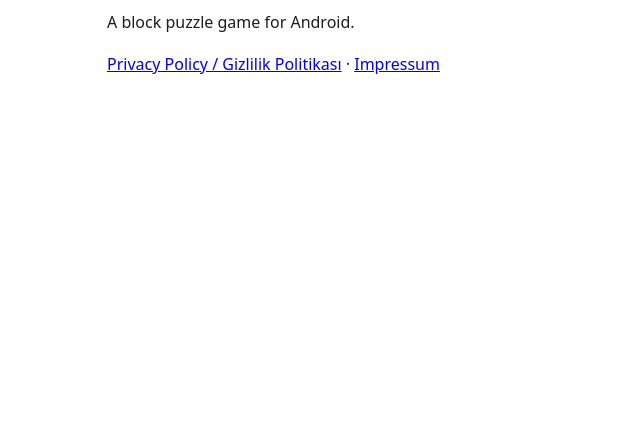
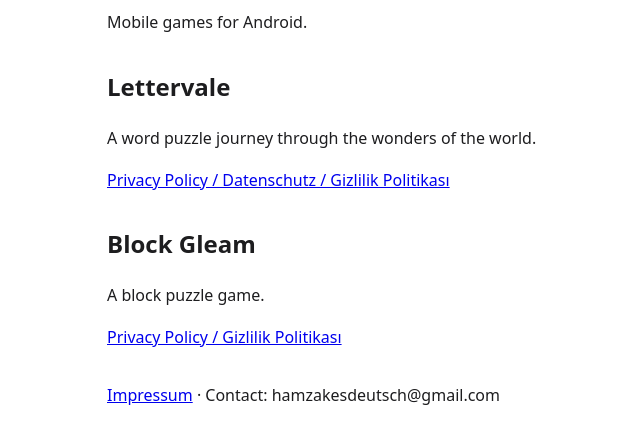
Before and after one commit to hamzakesdeutsch/hamzakesdeutsch.github.io, a plain HTML site: page index.html in a window 1280 px wide. Shown: the part 132-559 px from the top of the page, without its empty margins (213-853 px from the left). Drawn offline with Linux system fonts and the light colour scheme.

Commit message:
Update index.html

```diff
--- a/index.html
+++ b/index.html
@@ -1,3 +1,11 @@
+<!doctype html><html lang="en"><head><meta charset="utf-8"><meta name="viewport" content="width=device-width,initial-scale=1"><title>Motivia Studios</title>
+<style>body{font:16px/1.6 system-ui,sans-serif;max-width:640px;margin:0 auto;padding:48px 16px;color:#1d1d1f}h2{margin-top:2rem}</style></head><body>
+<h1>Motivia Studios</h1><p>Mobile games for Android.</p>
+<h2>Lettervale</h2><p>A word puzzle journey through the wonders of the world.</p>
+<p><a href="lettervale-privacy.html">Privacy Policy / Datenschutz / Gizlilik Politikası</a></p>
+<h2>Block Gleam</h2><p>A block puzzle game.</p>
+<p><a href="privacy.html">Privacy Policy / Gizlilik Politikası</a></p>
+<p style="margin-top:2rem"><a href="impressum.html">Impressum</a> · Contact: hamzakesdeutsch@gmail.com</p></body></html>
 <!doctype html><html lang="en"><head><meta charset="utf-8"><meta name="viewport" content="width=device-width,initial-scale=1"><title>Block Gleam</title>
 <style>body{font:16px/1.6 system-ui,sans-serif;max-width:640px;margin:0 auto;padding:48px 16px;color:#1d1d1f}</style></head><body>
 <h1>Block Gleam</h1><p>A block puzzle game for Android.</p>
```
